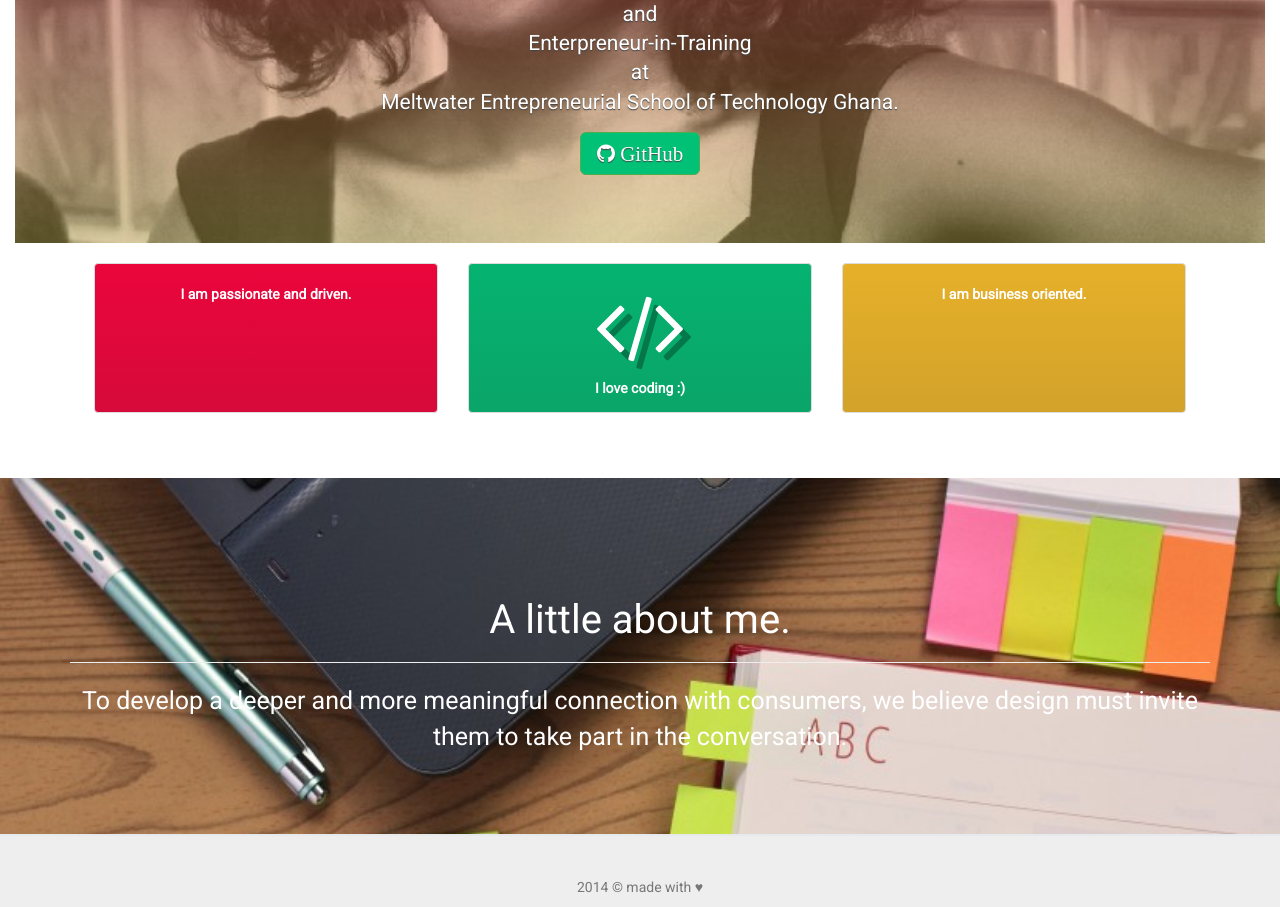
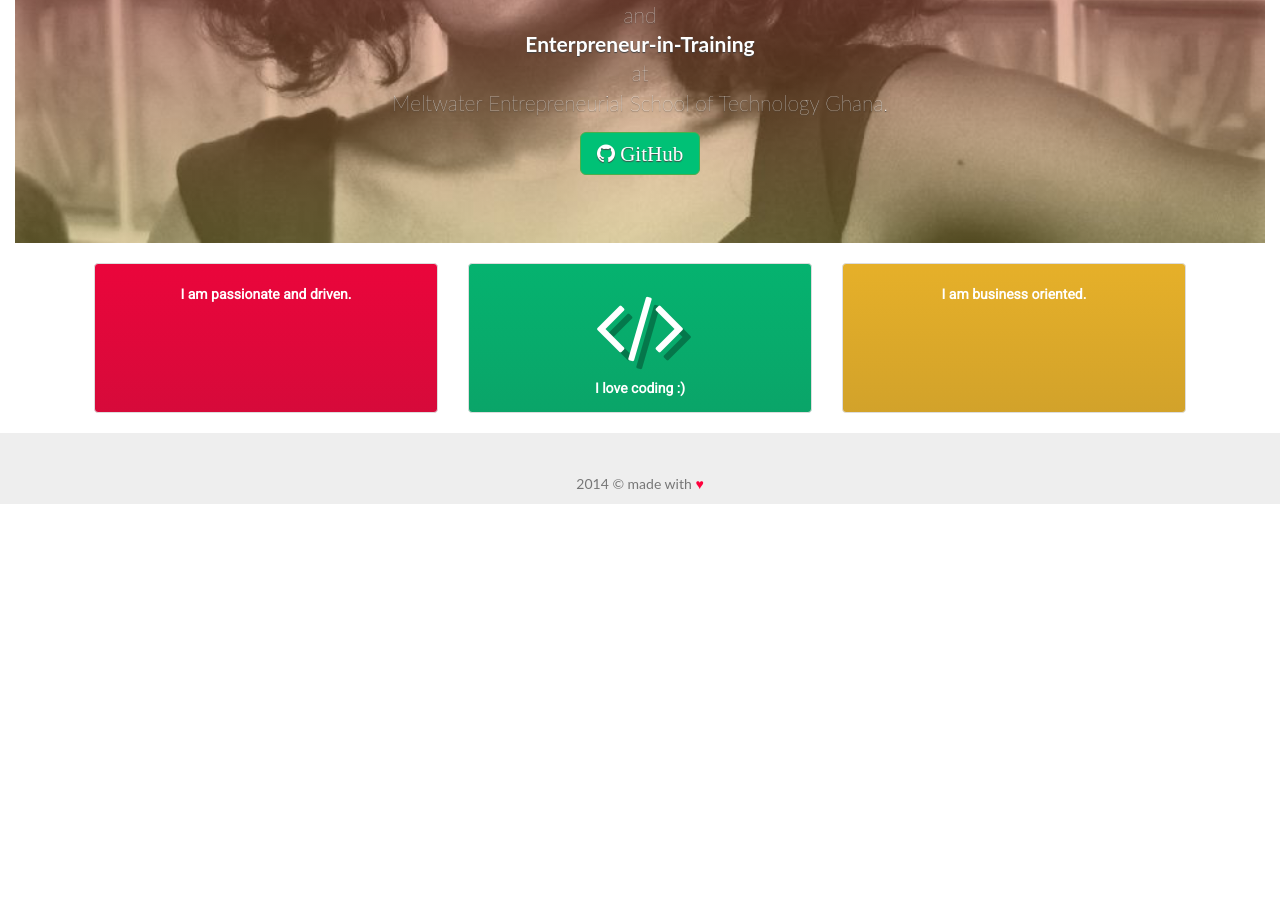
Before and after one commit to esteedqueen/esteedqueen.github.io, a plain HTML site: page index.html in a window 1280 px wide. Shown: the part 329-1236 px from the top of the page. After the commit the page ends 833 px from the top, so only its background shows below. Drawn offline with nearby package versions, Linux system fonts and the light colour scheme.

Commit message:
changes to outlook

```diff
--- a/css/style.css
+++ b/css/style.css
@@ -5,7 +5,7 @@
 html, body {
     margin: 0;
     padding: 0;
-    font-family: 'Roboto', sans-serif;
+    font-family: 'Lato', sans-serif;
     height: 100%;
 }
 
@@ -185,3 +185,7 @@ footer > p {
 .myfooter {
   background: #eee;
 }
+
+p > a {
+  color: #FF003C;
+}
--- a/index.html
+++ b/index.html
@@ -43,7 +43,7 @@
 				<div class="jumbotron">
 						<br/><br><br><br>
 						<h1>Hello.</h1>
-							<p class="lead">I'm an aspiring <strong>Software Developer</strong> </br> and </br> Enterpreneur-in-Training </br> at </br>Meltwater Entrepreneurial School of Technology Ghana.
+							<p class="lead">I'm an aspiring <strong>Software Developer</strong> </br> and </br><strong> Enterpreneur-in-Training</strong> </br> at </br>Meltwater Entrepreneurial School of Technology Ghana.
 							</p>
 			    		<p><a class="btn btn-lg btn-success fa fa-github hidden-xs" href="https://github.com/esteedqueen" target="blank"> GitHub</a>
 			    		</p>
@@ -52,6 +52,8 @@
 			</div>
 
 		</div>
+
+
 
 		<div class="container-fluid wrapper">
 			<div class="row-fluid">
@@ -85,15 +87,6 @@
 			</div>
 		</div>
 
-		<!-- ==== SECTION DIVIDER2 -->
-		<section class="section-divider textdivider divider2">
-			<div class="container">
-				<h1>A little about me.</h1>
-				<hr>
-				<p>To develop a deeper and more meaningful connection with consumers, we believe design must invite them to take part in the conversation.</p>
-			</div><!-- container -->
-		</section><!-- section -->
-
 
 	</div>
 
@@ -104,7 +97,7 @@
             <div class="row">
                 <div class="col-lg-10 col-lg-offset-1 text-center">
                     <hr class="small">
-                    <p class="text-muted">2014 &#169; made with &#9829</p>
+                    <p class="text-muted">2014 &#169; made with <a href="http://www.twitter.com/esteedqueen">&#9829</a></p>
                 </div>
             </div>
         </div>
```
